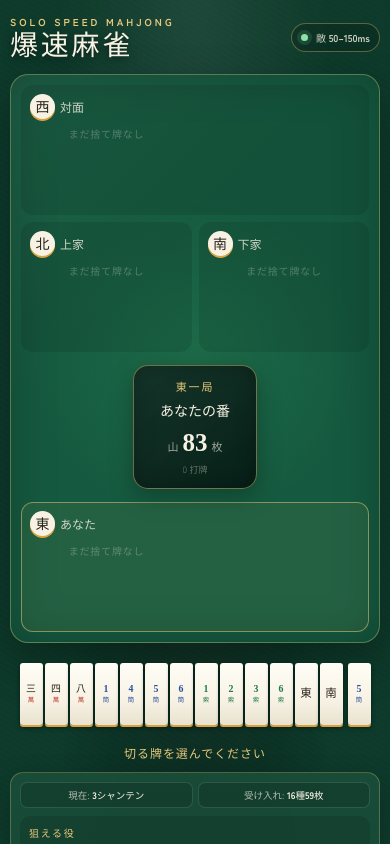
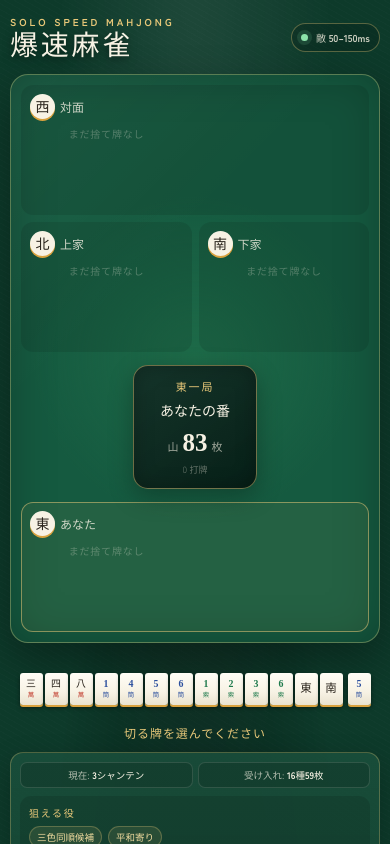
Before and after one commit to HSBL-ko-gyo/HSBL-S800, a React (Vite) app: page / in a window 390 px wide. Shown: the top 844 px of the page. Built offline with nearby package versions, Linux system fonts and the light colour scheme; a web font is replaced by a local one.

Commit message:
Fix tile aspect ratio on mobile

```diff
--- a/src/tile.css
+++ b/src/tile.css
@@ -14,7 +14,11 @@
   position: relative;
   width: var(--tile-width);
   min-width: var(--tile-width);
-  aspect-ratio: 3 / 4.2;
+  height: calc(var(--tile-width) * 1.4);
+  min-height: calc(var(--tile-width) * 1.4);
+  max-height: calc(var(--tile-width) * 1.4);
+  aspect-ratio: auto;
+  align-self: end;
   padding: 0;
   background: linear-gradient(180deg, #fffdf6, var(--ivory) 60%, var(--ivory-dim));
   border: none;
```
